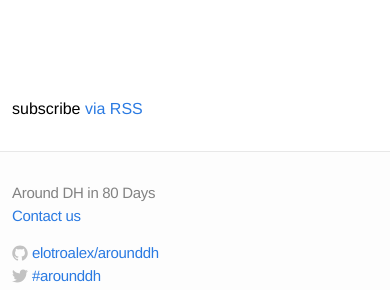
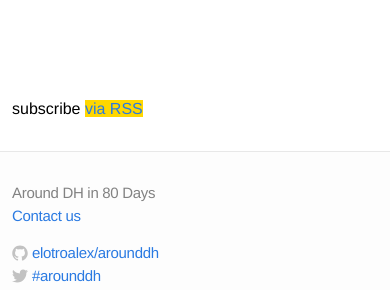
Before and after one commit to elotroalex/arounddh, a Jekyll site: the page built from index.html, in a window 390 px wide. Shown: the part 362-652 px from the top of the page. Built offline with Jekyll 4.4.1, drawn with Linux system fonts in a browser that asks for light colours.

Commit message:
tried to get rid of feed showing up as link on the menu to no avail other than to do the menu manually. done

```diff
--- a/_includes/header.html
+++ b/_includes/header.html
@@ -17,9 +17,9 @@
         </svg>
       </a>
       <div class="trigger">
-        {% for page in site.pages %}
-          <a class="page-link" href="{{ page.url | prepend: site.baseurl }}">{{ page.title }}</a>
-        {% endfor %}
+
+          <a class="page-link" href="{{ about | prepend: site.baseurl }}">About</a>
+          <a class="page-link" href="{{ credits | prepend: site.baseurl }}">Credits</a>
       </div>
     </nav>
 
--- a/css/main.css
+++ b/css/main.css
@@ -399,6 +399,14 @@
     margin: 0;
   }
 
+/* Code for getting rid of .rss feed and / */
+
+a[href='/feed.xml'] {
+	background-color:gold;
+}
+
+
+
   .post-header h1 { font-size: 36px; }
   .post-content h2 { font-size: 28px; }
   .post-content h3 { font-size: 22px; }
```
